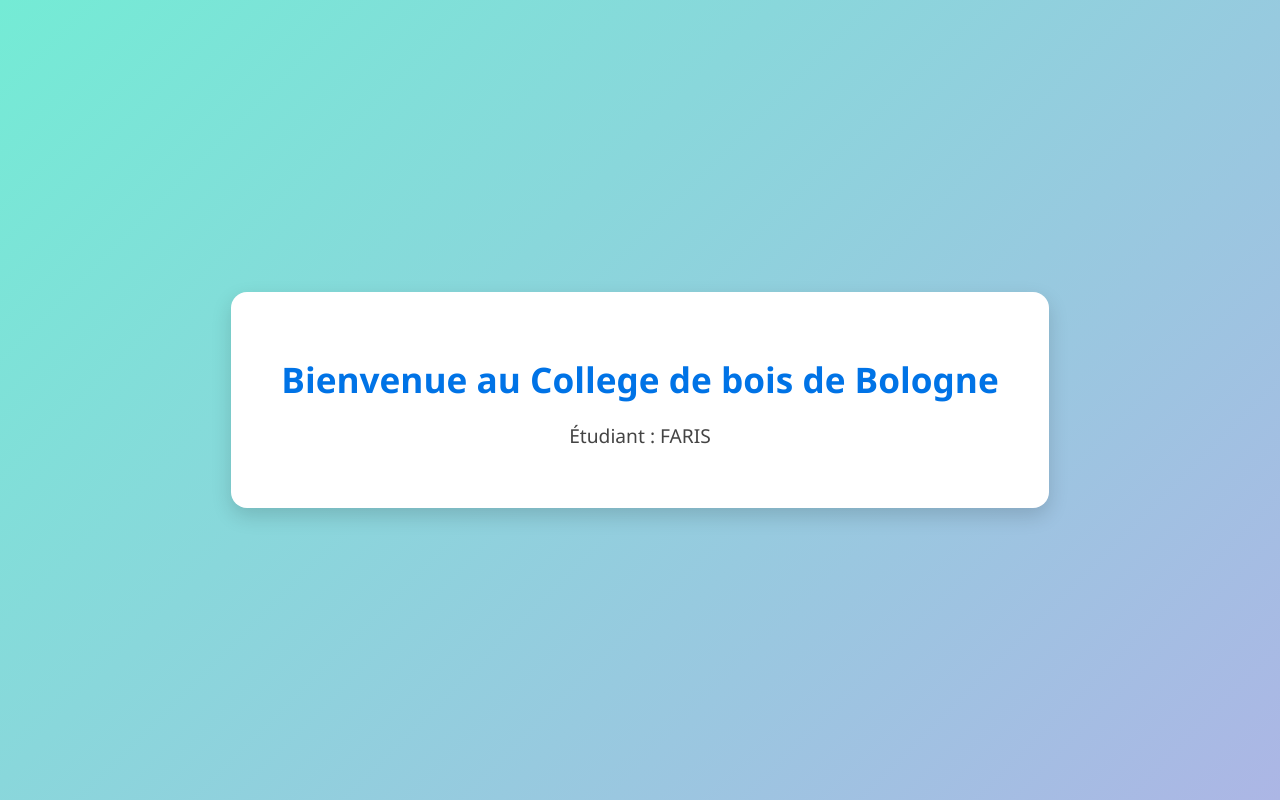
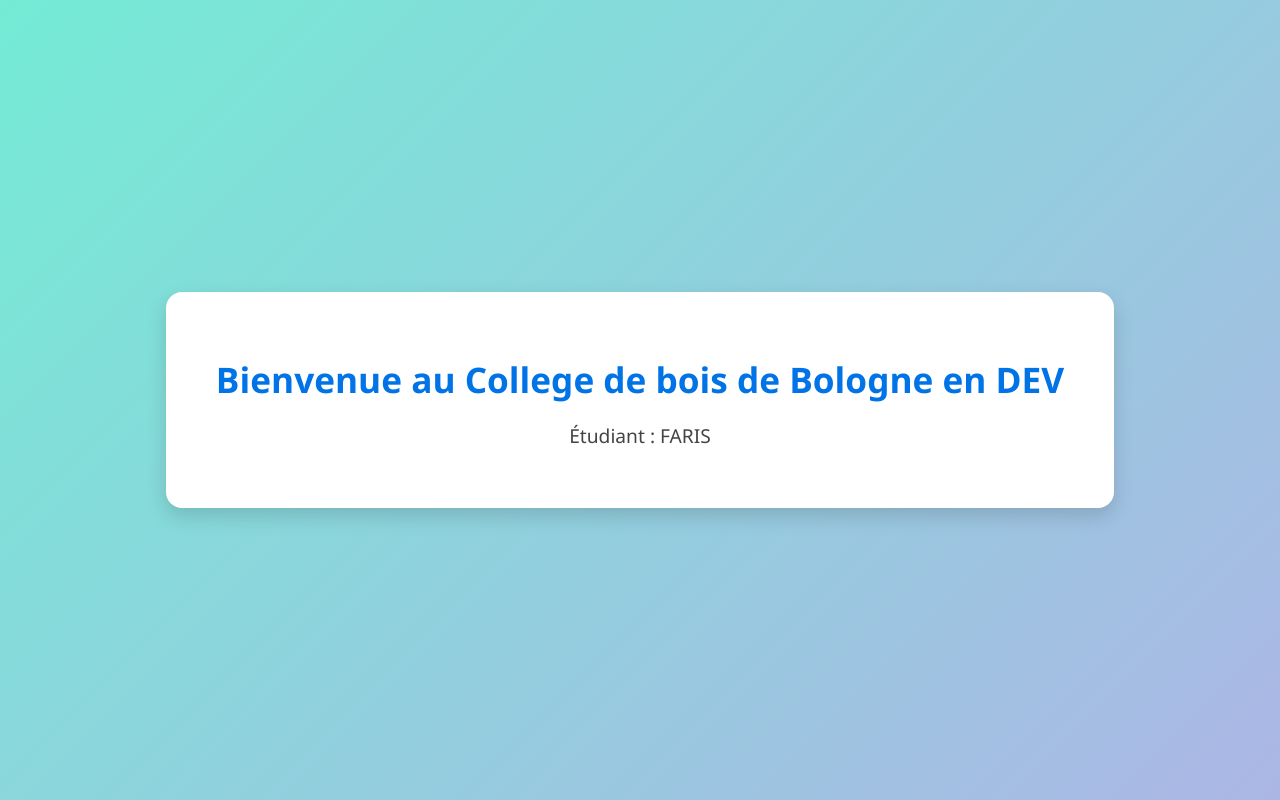
Before and after one commit to Faris-da/college-bois-de-bologne, a plain HTML site: page index.html in a window 1280 px wide. Drawn offline with Linux system fonts and the light colour scheme.

Commit message:
feat(dev): ajout d'un message pour indiquer l'environnement DEV

```diff
--- a/index.html
+++ b/index.html
@@ -18,7 +18,7 @@
 
     <div class="container">
 
-        <h1>Bienvenue au College de bois de Bologne</h1>
+        <h1>Bienvenue au College de bois de Bologne en DEV</h1>
 
         <p>Étudiant : <span id="nom_etudiants">FARIS</span></p>
 
```
